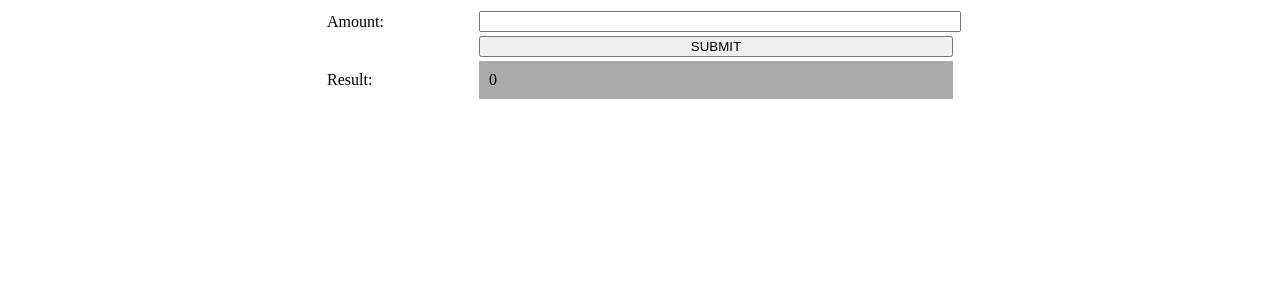
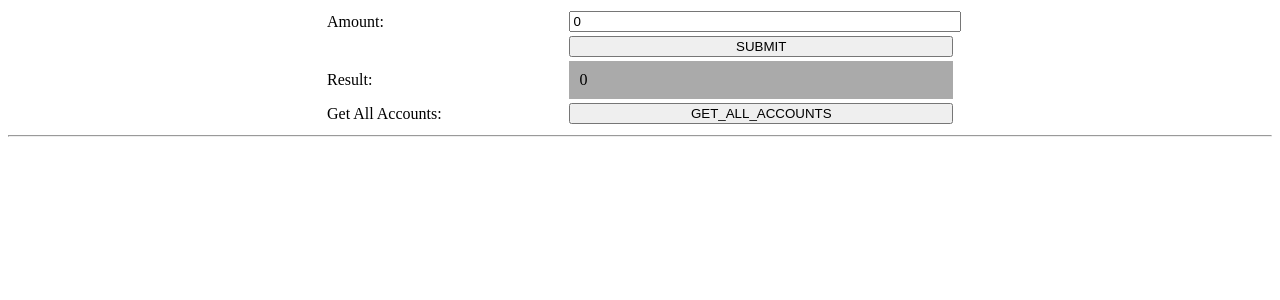
Before and after one commit to essadeq-elaamiri/soap-java-webservice, a PHP site: page /BankWS/ in a window 1280 px wide. Shown: the top 300 px of the page. Run offline with PHP 8.4, Linux system fonts and the light colour scheme.

Commit message:
soap php client +

```diff
--- a/soap-php-webservice-client/index.php
+++ b/soap-php-webservice-client/index.php
@@ -1,7 +1,18 @@
 <?php
     $amout = 0;
     $result = 0;
+    $accounts = [];
+    $accounts_soap_res= null;
     $WSDL = "http://localhost:9292/BankWS/?wsdl";
+
+    if(isset($_POST["get_accounts"])){
+        // get accounts submit
+        $client_soap = new SoapClient($WSDL);
+        $accounts_soap_res = $client_soap->__soapCall("getAccounts", []/*args*/);
+        // function with thesame name in the WSDL
+        return;
+    }
+
     if(isset($_POST["amount"])){
         $amout = $_POST["amount"];
 
@@ -29,7 +40,7 @@
             <tr>
                 <td>Amount:</td>
                 <td>
-                    <input type="number" name="amount" style="width: 100% ;">
+                    <input type="number" name="amount" value="<?=$amout?>" style="width: 100% ;">
                 </td>
             </tr>
             <tr>
@@ -46,7 +57,29 @@
                     </div>
                 </td>
             </tr>
+            <tr>
+                <td>Get All Accounts:</td>
+                <td>
+                    <input name="get_accounts" type="submit" value="GET_ALL_ACCOUNTS" style="width: 100% ;">
+                </td>
+            </tr>
         </table>
+        <hr>
+
     </form>
+    <?if(isset($accounts_soap_res)) :?>
+        <table style="width: 50% ; margin:auto; border: 1px solid #111;">
+            <tr>
+                <td>Code</td>
+                <td>Amount</td>
+            </tr>
+            <?foreach($accounts_soap_res?->return as $account):?>
+            <tr>
+                <td><?=$account?->code?></td>
+                <td><?=$account?->amount?></td>
+            </tr>
+            <?endforeach?>
+        </table>
+    <?endif?>
 </body>
 </html>
```
Also changed, not shown: README.md, src_s/ress.PNG (added).
